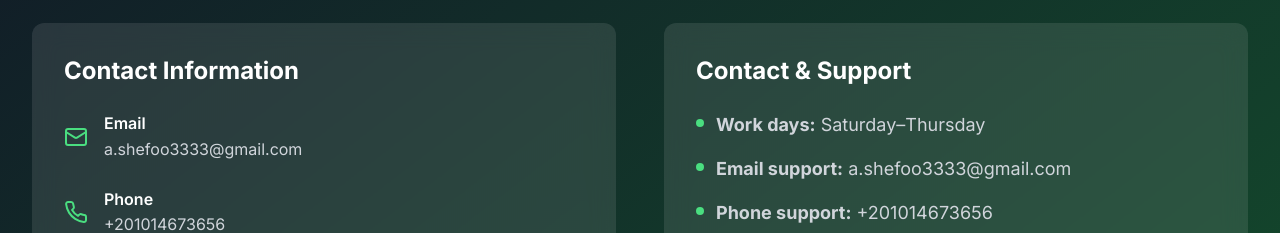
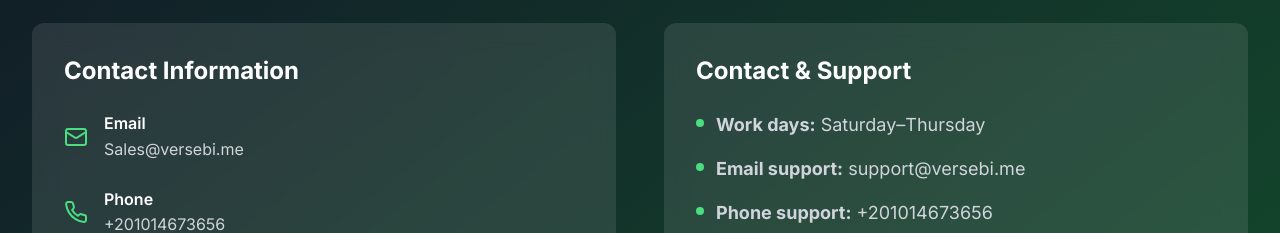
Before and after one commit to ahmedshefo/VerseBi, a React (Vite) app: page / in a window 1280 px wide. Shown: the part 5860-6093 px from the top of the page. Built offline with nearby package versions, Linux system fonts and the light colour scheme.

Commit message:
Add files via upload

```diff
--- a/src/components/Contact.tsx
+++ b/src/components/Contact.tsx
@@ -53,7 +53,7 @@
                   <Mail size={24} className="text-green-400 mr-4" />
                   <div>
                     <p className="text-white font-semibold">Email</p>
-                    <p className="text-gray-300">a.shefoo3333@gmail.com</p>
+                    <p className="text-gray-300">Sales@versebi.me</p>
                   </div>
                 </div>
 
@@ -110,7 +110,7 @@
               </li>
               <li className="flex items-start gap-3">
                 <span className="w-2 h-2 bg-green-400 rounded-full mt-2"></span>
-                <span><strong>Email support:</strong> a.shefoo3333@gmail.com</span>
+                <span><strong>Email support:</strong> support@versebi.me</span>
               </li>
               <li className="flex items-start gap-3">
                 <span className="w-2 h-2 bg-green-400 rounded-full mt-2"></span>
@@ -131,7 +131,7 @@
             </ul>
             <div className="mt-auto flex flex-col gap-4">
               <a
-                href="mailto:a.shefoo3333@gmail.com?subject=Contact%20from%20VerseBi%20Website"
+                href="mailto:Sales@versebi.me?subject=Contact%20from%20VerseBi%20Website"
                 className="w-full bg-green-500 hover:bg-green-600 text-white font-semibold py-3 px-6 rounded-lg transition-all duration-300 transform hover:scale-105 flex items-center justify-center text-lg gap-2"
               >
                 <Mail size={20} className="mr-2" />
--- a/src/components/CookiePolicy.tsx
+++ b/src/components/CookiePolicy.tsx
@@ -75,10 +75,10 @@
               <div className="flex items-center text-green-400">
                 <Mail size={20} className="mr-2" />
                 <a
-                  href="mailto:a.shefoo3333@gmail.com"
+                  href="mailto:support@versebi.me"
                   className="hover:text-green-300 transition-colors duration-200"
                 >
-                  a.shefoo3333@gmail.com
+                  support@versebi.me
                 </a>
               </div>
             </section>
--- a/src/components/Footer.tsx
+++ b/src/components/Footer.tsx
@@ -27,7 +27,7 @@
             <div className="space-y-2">
               <div className="flex items-center">
                 <Mail size={20} className="text-green-400 mr-3" />
-                <span className="text-gray-400">a.shefoo3333@gmail.com</span>
+                <span className="text-gray-400">Sales@versebi.me</span>
               </div>
               <div className="flex items-center">
                 <Phone size={20} className="text-green-400 mr-3" />
--- a/src/components/PrivacyPolicy.tsx
+++ b/src/components/PrivacyPolicy.tsx
@@ -91,10 +91,10 @@
               <div className="flex items-center text-green-400">
                 <Mail size={20} className="mr-2" />
                 <a
-                  href="mailto:a.shefoo3333@gmail.com"
+                  href="mailto:support@versebi.me"
                   className="hover:text-green-300 transition-colors duration-200"
                 >
-                  a.shefoo3333@gmail.com
+                  support@versebi.me
                 </a>
               </div>
             </section>
--- a/src/components/TermsOfService.tsx
+++ b/src/components/TermsOfService.tsx
@@ -93,10 +93,10 @@
               <div className="flex items-center text-green-400">
                 <Mail size={20} className="mr-2" />
                 <a
-                  href="mailto:a.shefoo3333@gmail.com"
+                  href="mailto:support@versebi.me"
                   className="hover:text-green-300 transition-colors duration-200"
                 >
-                  a.shefoo3333@gmail.com
+                  support@versebi.me
                 </a>
               </div>
             </section>
```
